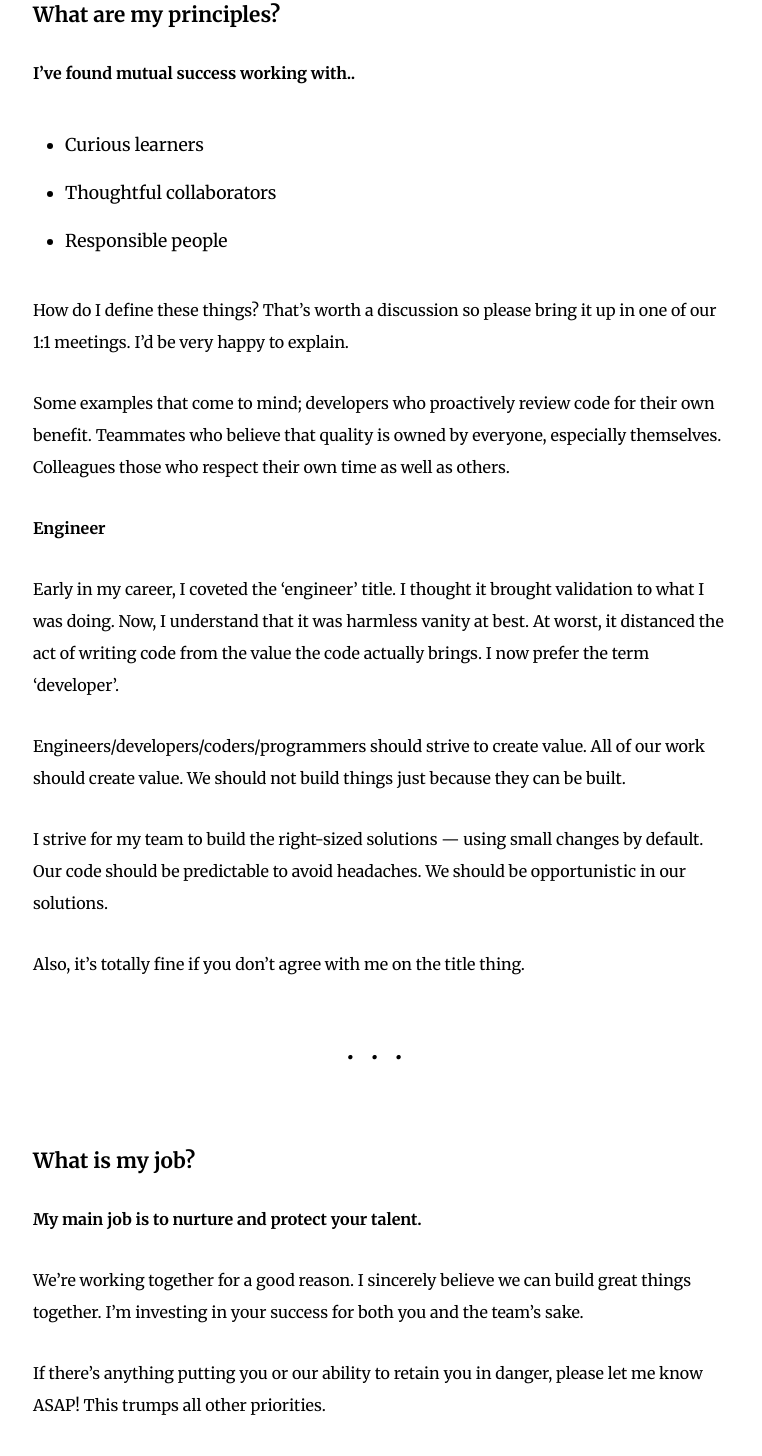
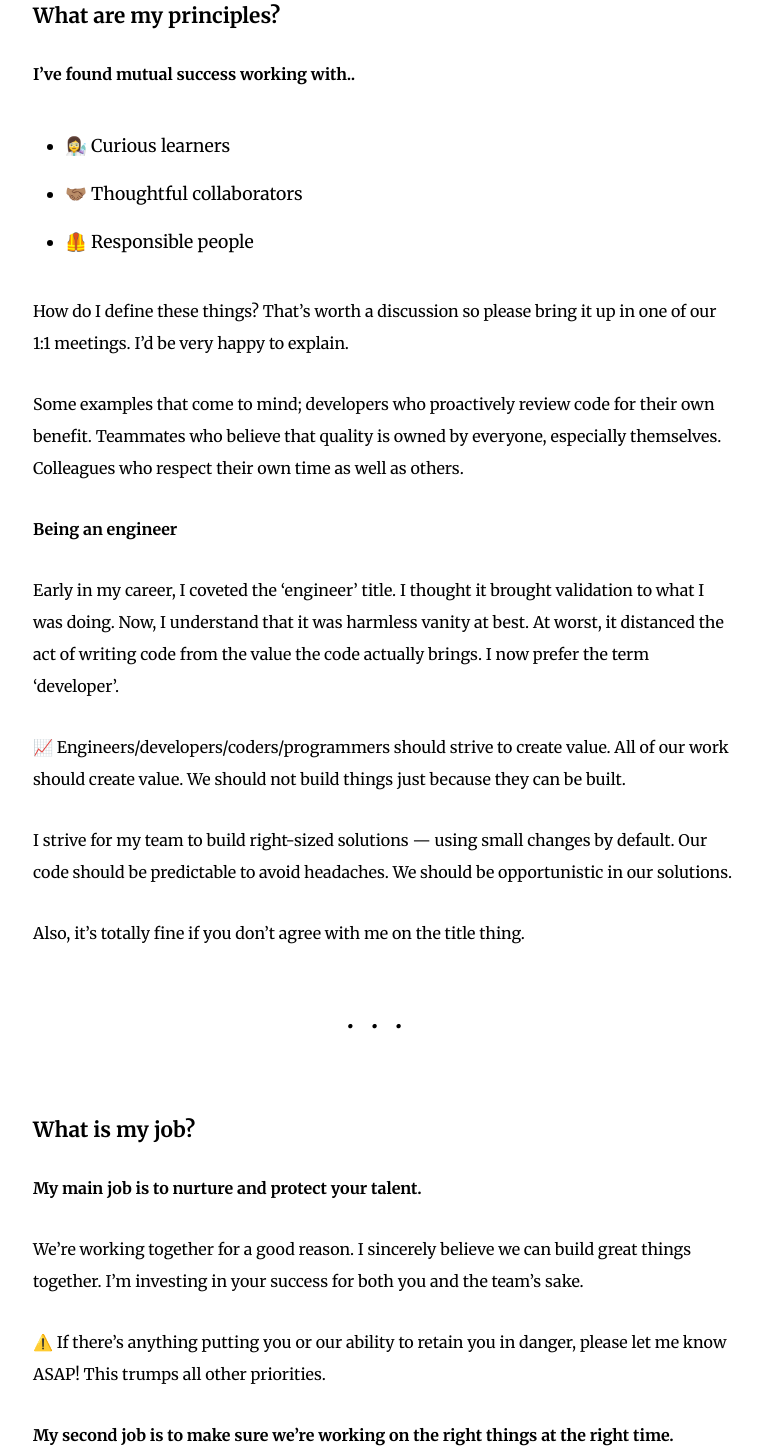
Before and after one commit to johnapost/johnapostol, a Next.js app: page /about/manager in a window 1280 px wide. Shown: the part 1180-2636 px from the top of the page, without its empty margins (257-1019 px from the left). Built offline with nearby package versions, Linux system fonts and the light colour scheme.

Commit message:
Fix typos and add emojis

```diff
--- a/pages/about/manager.tsx
+++ b/pages/about/manager.tsx
@@ -41,9 +41,9 @@ const Manager: NextPage = () => (
       <Cover />
       <div className="grid">
         <ExternalLinks />
-        <Heading level={1}>Hello there, I&rsquo;m John!</Heading>
+        <Heading level={1}>😁 Hello there, I&rsquo;m John!</Heading>
         <Paragraph>
-          I&rsquo;m happy to be working with you, as your manager. 🙇‍♂️
+          🙇🏽 I&rsquo;m happy to be working with you, as your manager.
         </Paragraph>
         <Paragraph>
           I wanted to give you a headstart on who I am and how I manage. This
@@ -82,9 +82,9 @@ const Manager: NextPage = () => (
           <strong>I&rsquo;ve found mutual success working with..</strong>
         </Paragraph>
         <List>
-          <ListItem>Curious learners</ListItem>
-          <ListItem>Thoughtful collaborators</ListItem>
-          <ListItem>Responsible people</ListItem>
+          <ListItem>👩‍🔬 Curious learners</ListItem>
+          <ListItem>🤝🏽 Thoughtful collaborators</ListItem>
+          <ListItem>🦺 Responsible people</ListItem>
         </List>
         <Paragraph>
           How do I define these things? That&rsquo;s worth a discussion so
@@ -94,11 +94,11 @@ const Manager: NextPage = () => (
         <Paragraph>
           Some examples that come to mind; developers who proactively review
           code for their own benefit. Teammates who believe that quality is
-          owned by everyone, especially themselves. Colleagues those who respect
-          their own time as well as others.
+          owned by everyone, especially themselves. Colleagues who respect their
+          own time as well as others.
         </Paragraph>
         <Paragraph>
-          <strong>Engineer</strong>
+          <strong>Being an engineer</strong>
         </Paragraph>
         <Paragraph>
           Early in my career, I coveted the &lsquo;engineer&rsquo; title. I
@@ -108,12 +108,12 @@ const Manager: NextPage = () => (
           term &lsquo;developer&rsquo;.
         </Paragraph>
         <Paragraph>
-          Engineers/developers/coders/programmers should strive to create value.
-          All of our work should create value. We should not build things just
-          because they can be built.
+          📈 Engineers/developers/coders/programmers should strive to create
+          value. All of our work should create value. We should not build things
+          just because they can be built.
         </Paragraph>
         <Paragraph>
-          I strive for my team to build the right-sized solutions &mdash; using
+          I strive for my team to build right-sized solutions &mdash; using
           small changes by default. Our code should be predictable to avoid
           headaches. We should be opportunistic in our solutions.
         </Paragraph>
@@ -136,8 +136,8 @@ const Manager: NextPage = () => (
           for both you and the team&rsquo;s sake.
         </Paragraph>
         <Paragraph>
-          If there&rsquo;s anything putting you or our ability to retain you in
-          danger, please let me know ASAP! This trumps all other priorities.
+          ⚠️ If there&rsquo;s anything putting you or our ability to retain you
+          in danger, please let me know ASAP! This trumps all other priorities.
         </Paragraph>
         <Paragraph>
           <strong>
@@ -165,7 +165,7 @@ const Manager: NextPage = () => (
           company as a whole. This can take a lot of different forms.
         </Paragraph>
         <Paragraph>
-          I would love to hear your ideas as you will undoubtedly find
+          🌞 I would love to hear your ideas as you will undoubtedly find
           opportunities we should consider.
         </Paragraph>
         <ThematicBreak />
@@ -178,8 +178,8 @@ const Manager: NextPage = () => (
           <strong>Regular 1:1s</strong>
         </Paragraph>
         <Paragraph>
-          We will have regular 1:1s. These will be on our calendar at a cadence
-          that you benefit from. You own these meetings!
+          🙌🏻 We will have regular 1:1s. These will be on our calendar at a
+          cadence that you benefit from. You own these meetings!
         </Paragraph>
         <Paragraph>
           I encourage you to have some topics in order get the most out of these
@@ -193,14 +193,14 @@ const Manager: NextPage = () => (
         </Paragraph>
         <Paragraph>
           There comes a time when one of us needs to adjust the meeting so that
-          we can accomdate another meeting. I will try not to do this, but you
+          we can accomodate another meeting. I will try not to do this, but you
           definitely can.
         </Paragraph>
         <Paragraph>In our 1:1s. I will..</Paragraph>
         <List>
-          <ListItem>Be honest with you</ListItem>
-          <ListItem>Be as transparent as I should be</ListItem>
-          <ListItem>Ask for your feedback, continually</ListItem>
+          <ListItem>🙇🏽 Be honest with you</ListItem>
+          <ListItem>🙇🏽 Be as transparent as I should be</ListItem>
+          <ListItem>🙇🏽 Ask for your feedback, continually</ListItem>
         </List>
         <Paragraph>
           I&rsquo;ve come to realize that 1:1 meetings recharge my battery.
@@ -215,7 +215,7 @@ const Manager: NextPage = () => (
           don&rsquo;t like to leave information to chance. If I mean for you to
           know something, I will do my best to make sure you know it.
         </Paragraph>
-        <Paragraph>Sorry if this brings us friction.</Paragraph>
+        <Paragraph>🙇🏽 Sorry if this brings us friction.</Paragraph>
         <Paragraph>
           That said, I will try to accomodate your communication style. I
           don&rsquo;t want to overwhelm you. I believe we all need space and
@@ -228,7 +228,7 @@ const Manager: NextPage = () => (
         </Paragraph>
         <List>
           <ListItem>
-            Email - I use email for announcements and non-urgent matters. I
+            📧 Email - I use email for announcements and non-urgent matters. I
             check my email twice a day.{" "}
             <em>
               Please email me you have questions or concerns that aren&rsquo;t
@@ -236,7 +236,7 @@ const Manager: NextPage = () => (
             </em>
           </ListItem>
           <ListItem>
-            Jira - I prioritize my attention on sensitive or urgent projects.
+            📝 Jira - I prioritize my attention on sensitive or urgent projects.
             Once a week, I will go through my notifications to catch up on other
             matters.{" "}
             <em>
@@ -244,8 +244,8 @@ const Manager: NextPage = () => (
             </em>
           </ListItem>
           <ListItem>
-            Slack - I use Slack for more timely items. My Slack status reflects
-            my working status. I respect and use the DND feature.{" "}
+            🙋🏿‍♂️ Slack - I use Slack for more timely items. My Slack status
+            reflects my working status. I respect and use the DND feature.{" "}
             <em>
               Please feel free to Slack me at any time if you have urgent needs.
               I will actively tend to Slack during work hours.
@@ -282,10 +282,7 @@ const Manager: NextPage = () => (
             What I expect from you
           </span>
         </Heading>
-        <Paragraph>
-          I&rsquo;ll get straight to the point with my expectations. There
-          should be minimal nuance to these.
-        </Paragraph>
+        <Paragraph>There&rsquo;s minimal nuance here.</Paragraph>
         <List>
           <ListItem>You are the expert at your job</ListItem>
           <ListItem>You are an active participant in your own growth</ListItem>
@@ -303,10 +300,7 @@ const Manager: NextPage = () => (
           page, please let me know. I welcome discussion and all feedback. I
           expect to grow in my role like anyone else in theirs.
         </Paragraph>
-        <Paragraph>
-          Thank you for your attention! I am ultra excited to be working with
-          you!
-        </Paragraph>
+        <Heading level={1}>🥂 Thank you for your attention!</Heading>
       </div>
     </main>
     <Footer />
```
Also changed, not shown: 1 other file (tests, documents, lock files or other folders).
